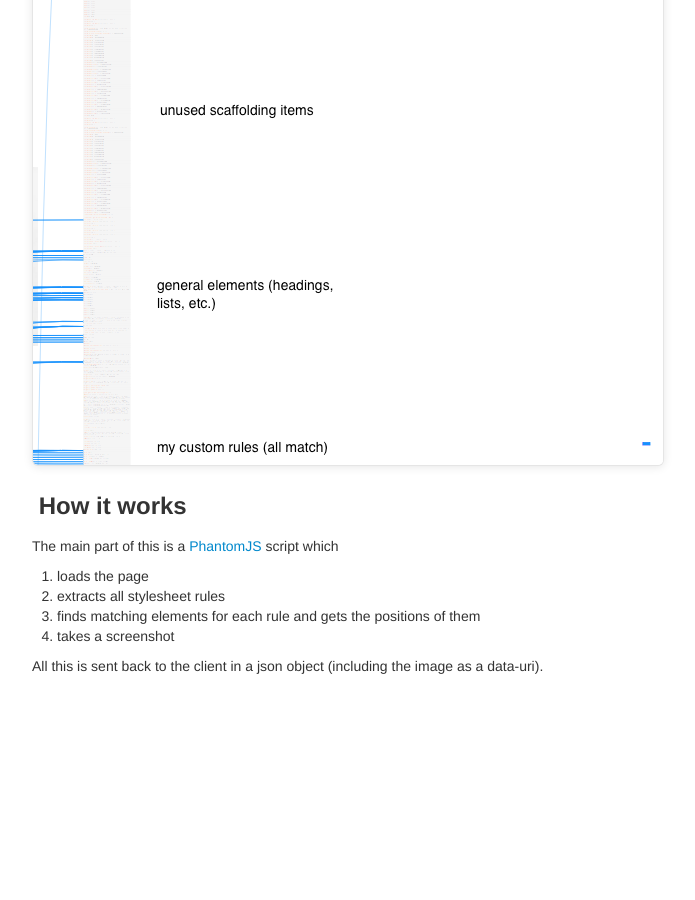
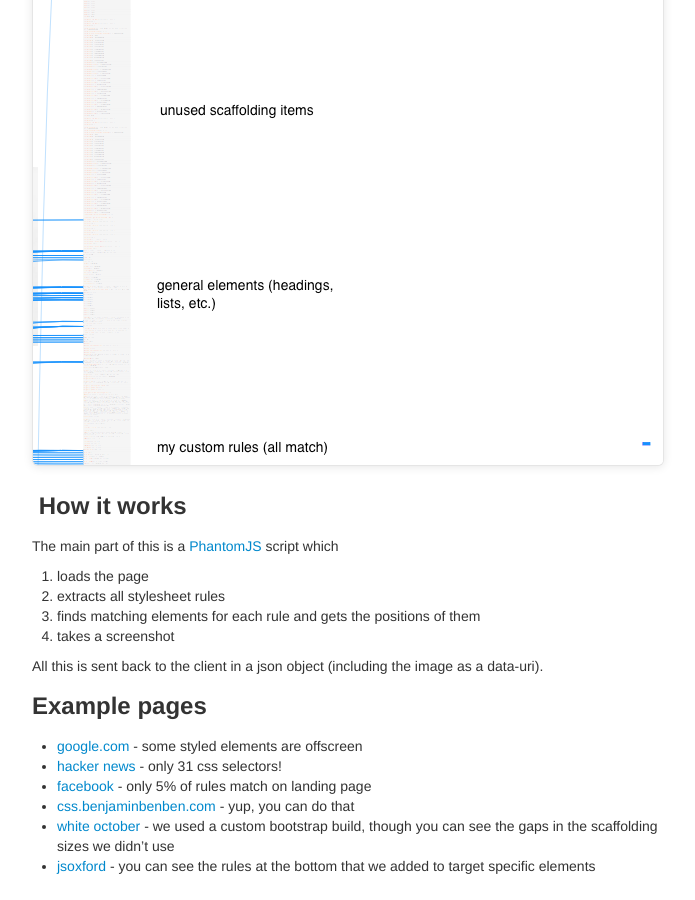
Before and after one commit to benfoxall/benfoxall.github.com, a Jekyll site: the page built from _posts/2013-05-09-wtcss.md, in a window 1280 px wide and 900 px high, scrolled down 1271 px. Shown: the whole window, without its empty margins (293-988 px from the left). Built offline with Jekyll 4.4.1, drawn with Linux system fonts in a browser that asks for light colours; comment, search, counter and statistics services are not loaded; before the commit the page ends 1971 px from its top, so only the background shows below that.

Commit message:
examples

```diff
--- a/_posts/2013-05-09-wtcss.md
+++ b/_posts/2013-05-09-wtcss.md
@@ -30,3 +30,12 @@ The main part of this is a [PhantomJS](http://phantomjs.org/) script which
 4. takes a screenshot
 
 All this is sent back to the client in a json object (including the image as a data-uri).
+
+### Example pages
+
+* [google.com](http://css.benjaminbenben.com/go?url=http%3A%2F%2Fgoogle.com) - some styled elements are offscreen
+* [hacker news](http://css.benjaminbenben.com/go?url=https%3A%2F%2Fnews.ycombinator.com%2F) - only 31 css selectors!
+* [facebook](http://css.benjaminbenben.com/go?url=http%3A%2F%2Ffacebook.com) - only 5% of rules match on landing page
+* [css.benjaminbenben.com](http://css.benjaminbenben.com/go?url=http%3A%2F%2Fcss.benjaminbenben.com%2F) - yup, you can do that
+* [white october](http://css.benjaminbenben.com/go?url=http%3A%2F%2Fwhiteoctober.co.uk) - we used a custom bootstrap build, though you can see the gaps in the scaffolding sizes we didn't use
+* [jsoxford](http://css.benjaminbenben.com/go?url=http%3A%2F%2Fjsoxford.com%2F) - you can see the rules at the bottom that we added to target specific elements
```
